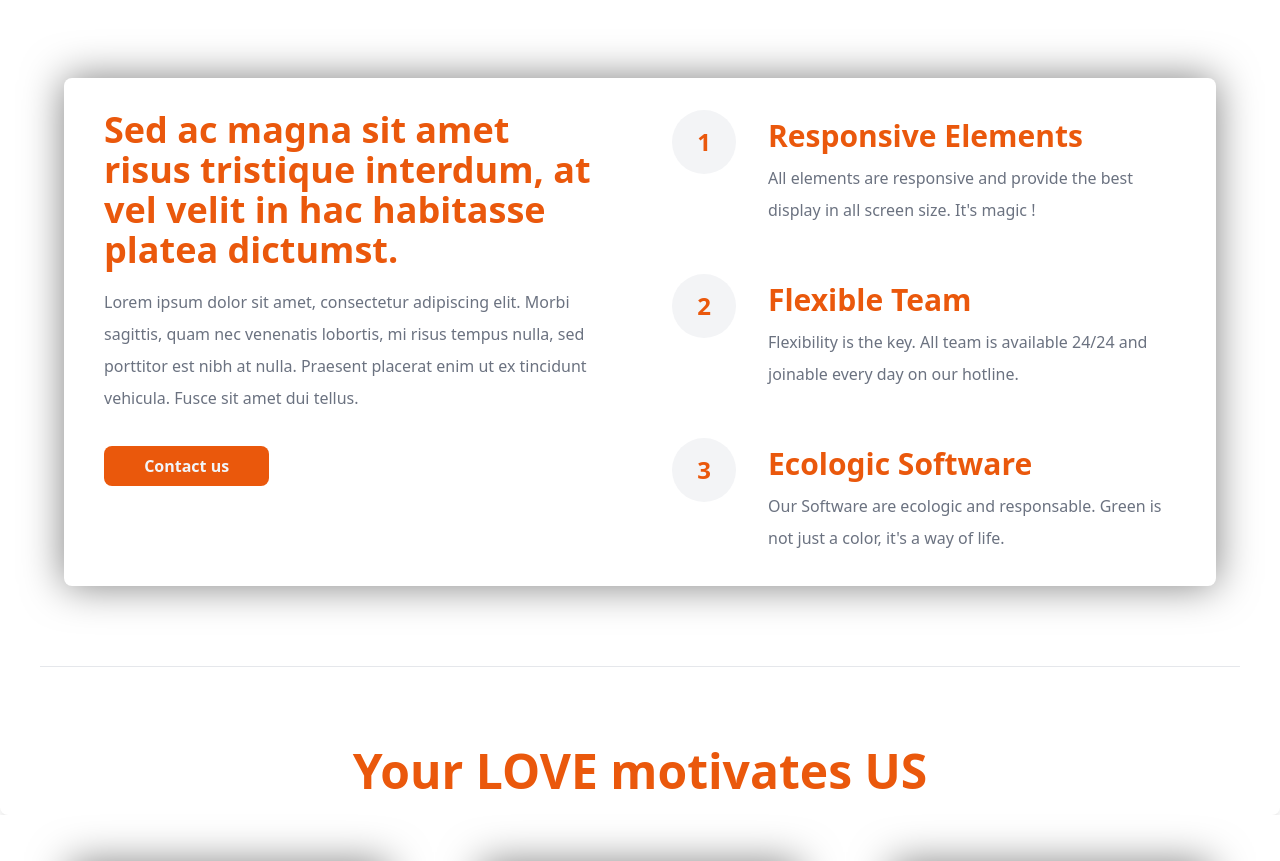
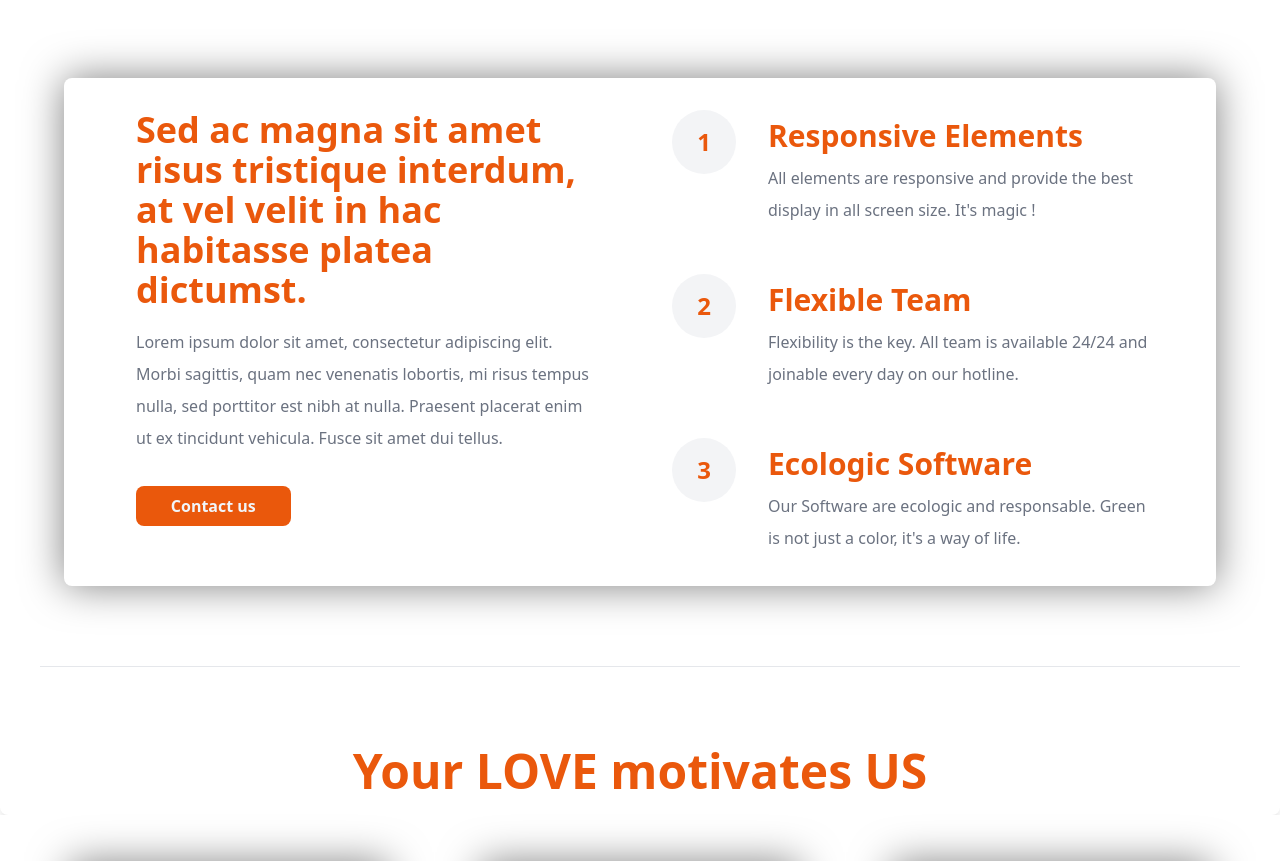
Before and after one commit to Aniket2021448/VK-welding-works, a React (Create React App) app in the folder frontend/: page / in a window 1280 px wide. Shown: the part 978-1839 px from the top of the page. Built offline with nearby package versions, Linux system fonts and the light colour scheme; no server answers.

Commit message:
minor changes

```diff
--- a/frontend/src/component/CompanyInfo.js
+++ b/frontend/src/component/CompanyInfo.js
@@ -10,7 +10,7 @@ const CompanyInfo = () => {
                 <div className="container pt-4 mx-auto bg-white sm:p-6 lg:p-8 rounded-lg bg-white"
                     style={{ maxWidth: "90%", boxShadow: "0 0 40px rgba(0, 0, 0, 0.5)" }}
                 >
-                    <div className="flex flex-wrap -mx-8">
+                    <div className="flex flex-wrap mx-auto">
                         <div className="w-full px-8 lg:w-1/2">
                             <div className="pb-12 mb-12 mx-2 border-b lg:mb-0 lg:pb-0 lg:border-b-0">
                                 <h2 className="mb-4 text-3xl font-bold lg:text-4xl font-heading text-orange-600">
@@ -31,7 +31,7 @@ const CompanyInfo = () => {
                         <div className="w-full px-8 lg:w-1/2">
                             <ul className="space-y-12">
                                 <li className="flex -mx-4">
-                                    <div className="px-4">
+                                    <div className="px-4 ">
                                         <span className="flex items-center justify-center w-16 h-16 mx-auto text-2xl font-bold text-orange-600 rounded-full font-heading bg-gray-100">
                                             1
                                         </span>
--- a/frontend/src/component/Productcard.js
+++ b/frontend/src/component/Productcard.js
@@ -20,7 +20,7 @@ const Productcard = ({ name, image, description }) => {
                     <div className="py-5 text-center">
                         <Link to={"#"} className="block text-xl font-bold text-gray-800 dark:text-gray-900" tabIndex="0" role="link">{name}</Link>
                         <span className="text-sm text-gray-700 dark:text-gray-200">
-                        <button className='p-2 m-2 text-m font-semibold text-white uppercase transition-colors duration-300 transform bg-orange-600 rounded hover:bg-orange-500 dark:hover:bg-orange-700 focus:bg-orange-500 dark:focus:bg-orange-700 focus:outline-none'>
+                        <button className='p-2 px-6 m-2 text-m font-semibold text-white uppercase transition-colors duration-300 transform bg-orange-600 rounded hover:bg-orange-500 dark:hover:bg-orange-700 focus:bg-orange-500 dark:focus:bg-orange-700 focus:outline-none'>
                             Get Quote
                         </button>
                         </span>
```
